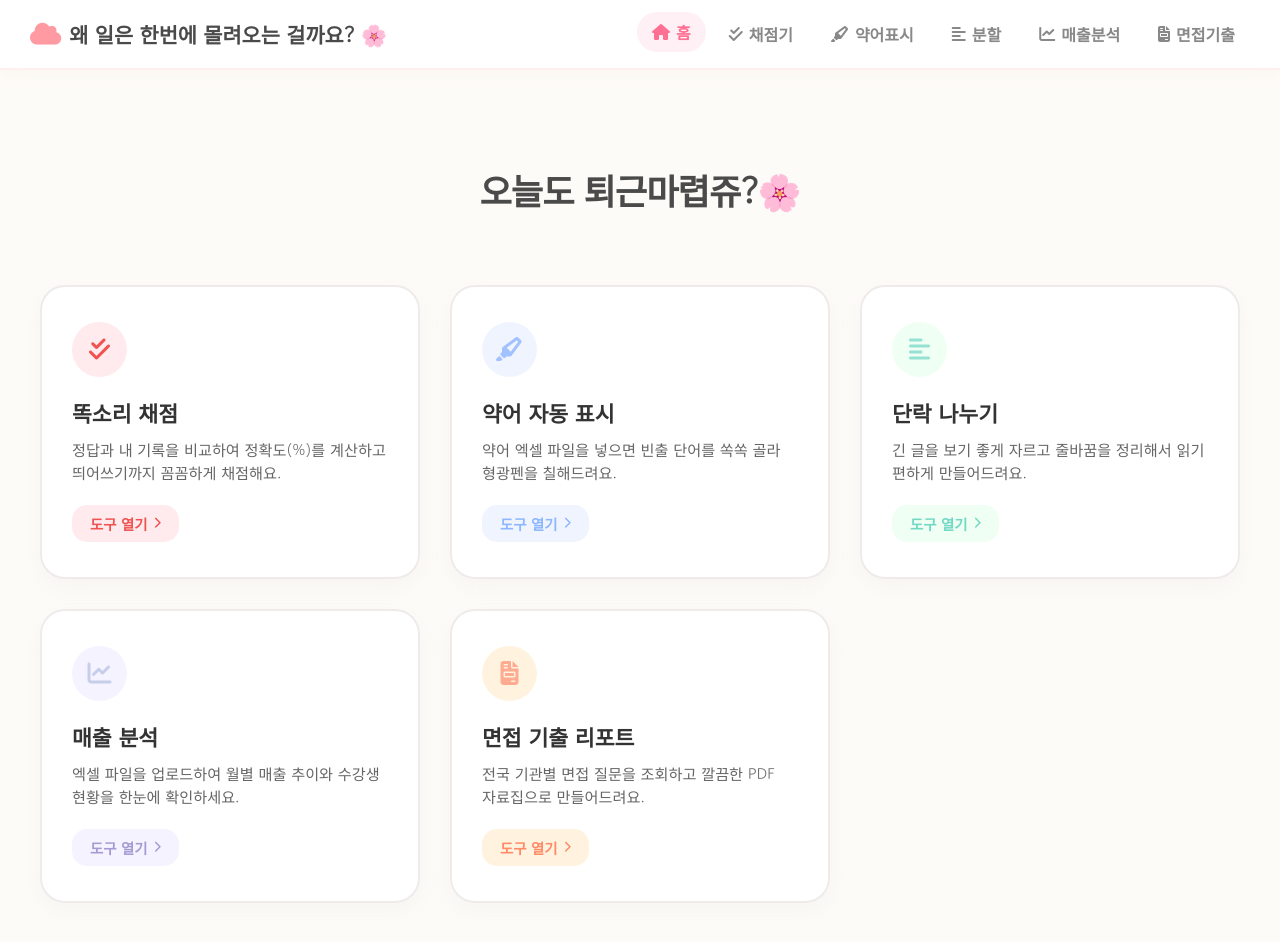
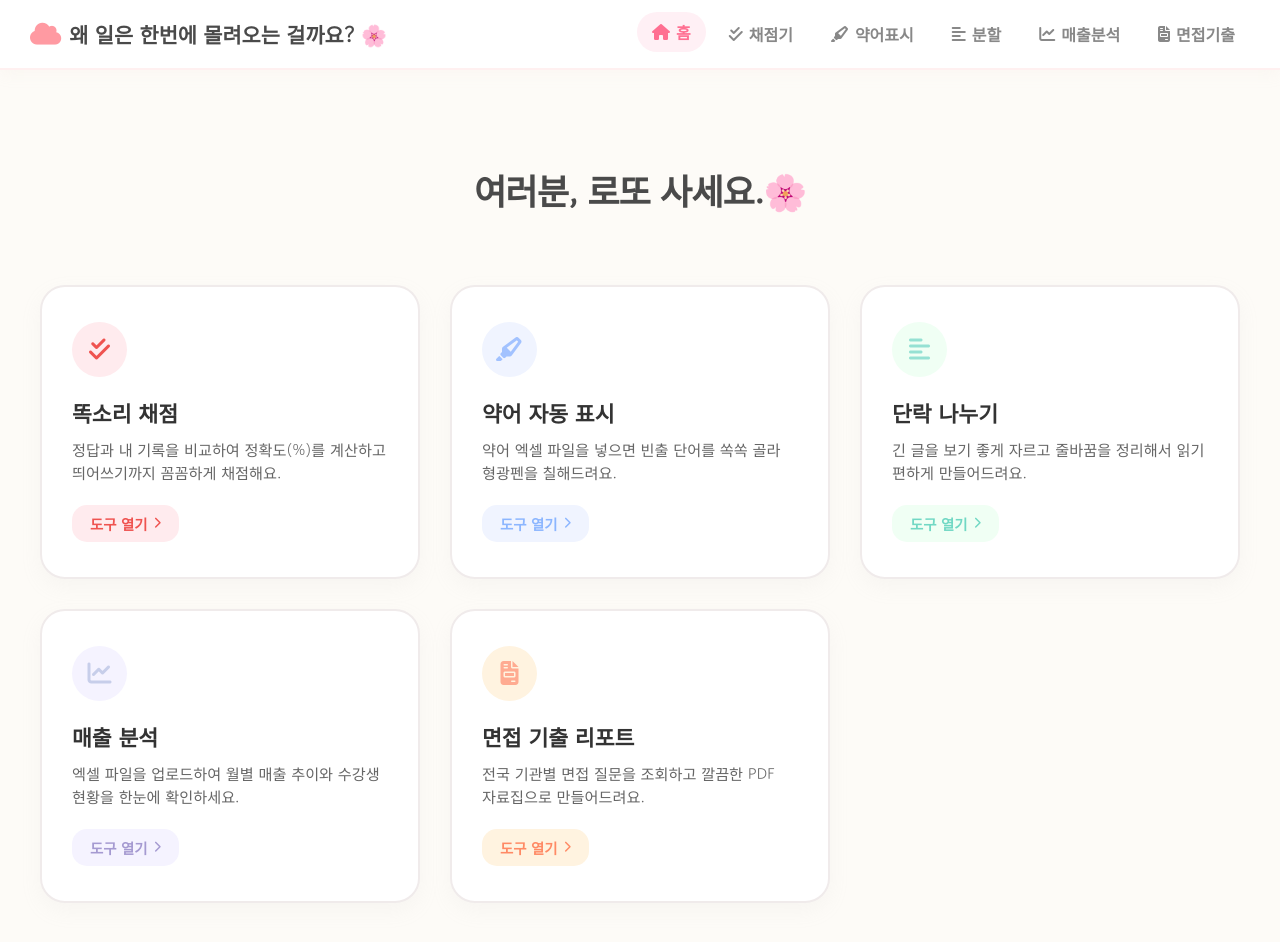
Before and after one commit to ramenhanbong-wq/steno-tools, a plain HTML site: page index.html in a window 1280 px wide. Drawn offline with Linux system fonts and the light colour scheme; a web font is replaced by a local one.

Commit message:
Update index.html

```diff
--- a/index.html
+++ b/index.html
@@ -160,7 +160,7 @@
     </nav>
 
     <div class="hero">
-        <h1>오늘도 퇴근마렵쥬?🌸</h1>
+        <h1>여러분, 로또 사세요.🌸</h1>
     </div>
 
     <div class="grid-container">
```
